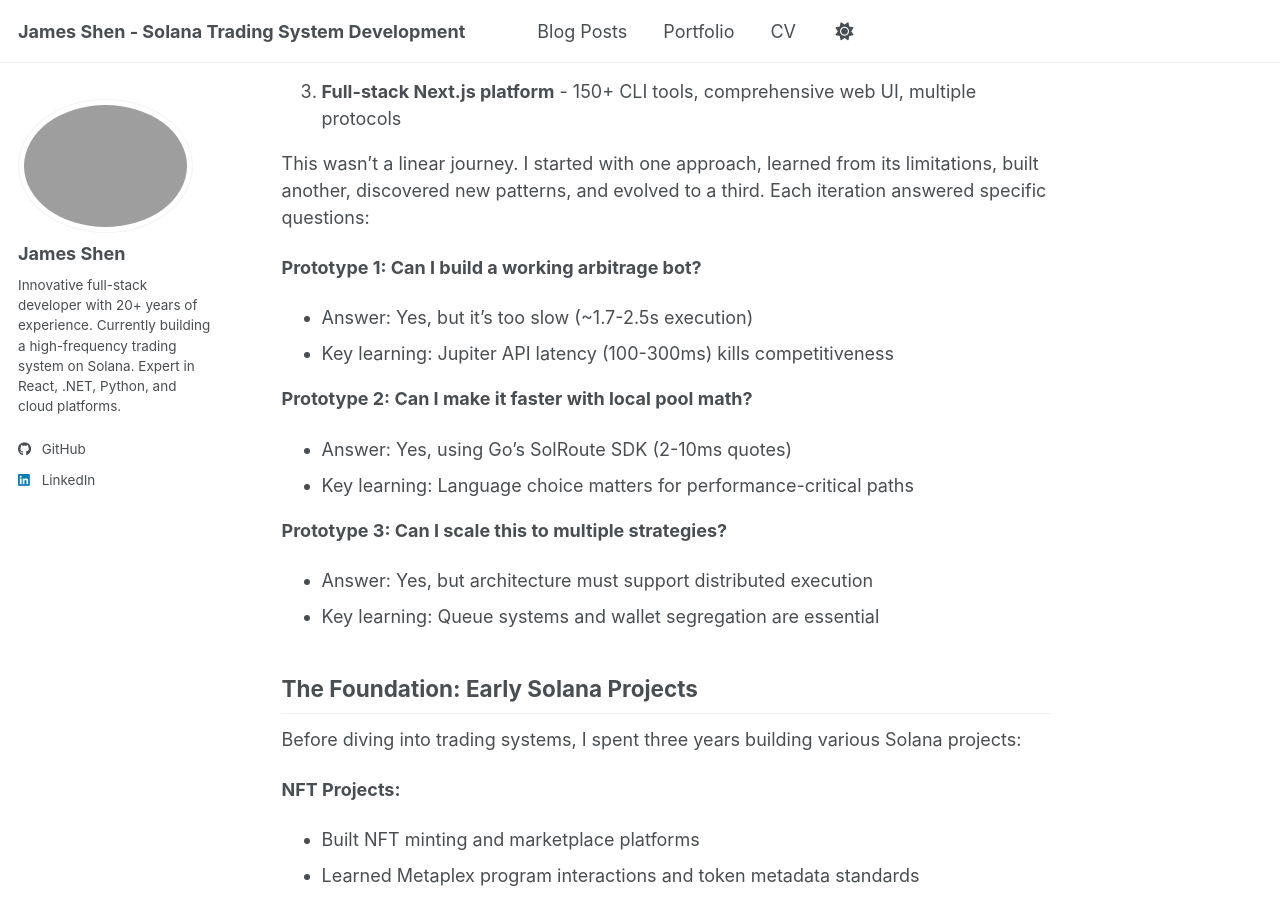
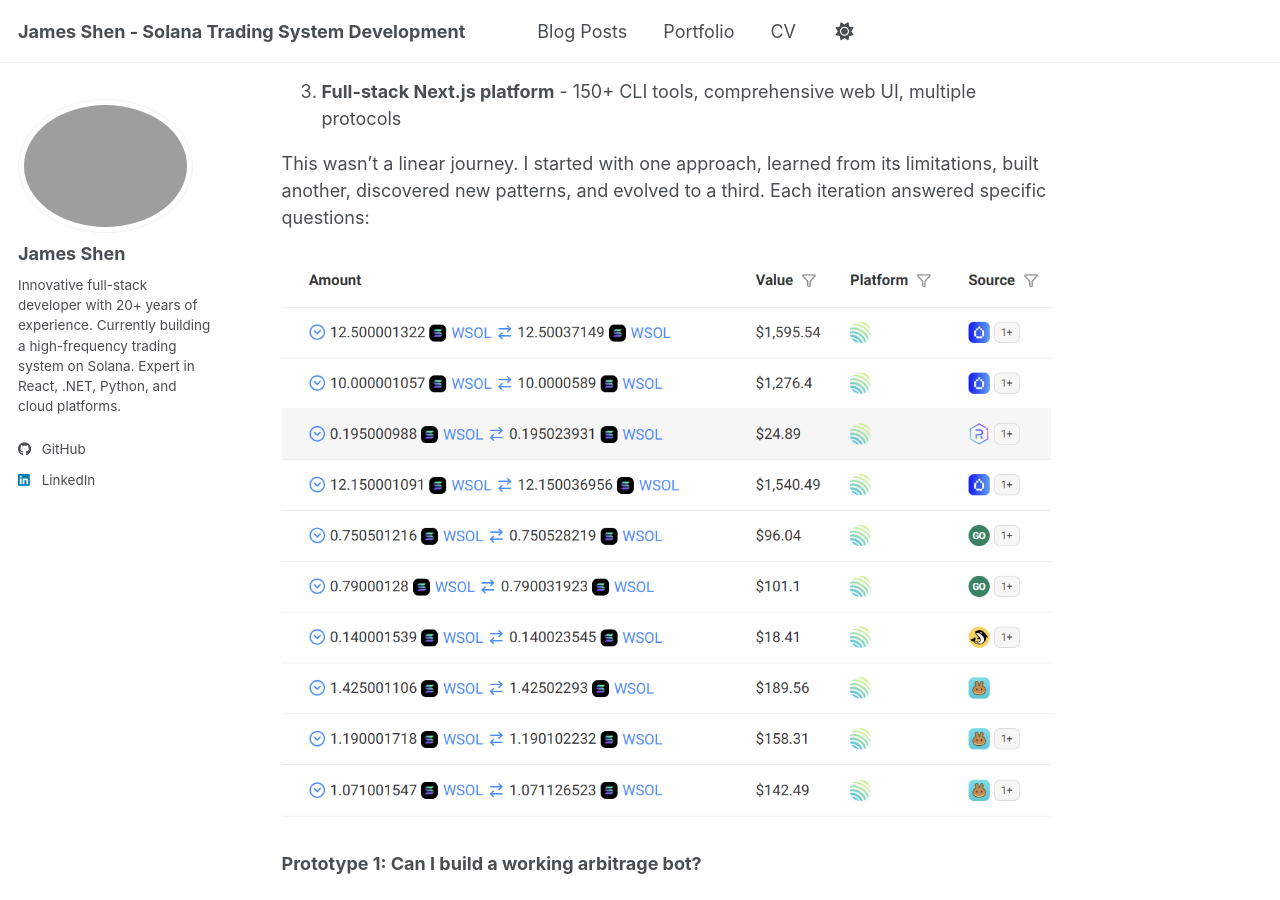
Before and after one commit to guidebee/guidebee.github.io, a Jekyll site: the page built from _posts/2025-12-07-three-prototypes-foundation-solana-trading-system.md, in a window 1280 px wide and 900 px high, scrolled down 834 px. Built offline with Jekyll 4.4.1, drawn with Linux system fonts in a browser that asks for light colours; a script bundle is joined from its source files by our own code; library files that are not in the unit come from our copies.

Commit message:
add arb transaction images

```diff
--- a/_posts/2025-12-07-three-prototypes-foundation-solana-trading-system.md
+++ b/_posts/2025-12-07-three-prototypes-foundation-solana-trading-system.md
@@ -30,6 +30,8 @@
 3. **Full-stack Next.js platform** - 150+ CLI tools, comprehensive web UI, multiple protocols
 
 This wasn't a linear journey. I started with one approach, learned from its limitations, built another, discovered new patterns, and evolved to a third. Each iteration answered specific questions:
+
+![Arb Transactions](../images/arb-transactions.png)
 
 **Prototype 1: Can I build a working arbitrage bot?**
 - Answer: Yes, but it's too slow (~1.7-2.5s execution)
```
Also changed, not shown: posts/2025/12/images/arb-transactions.png (added).
